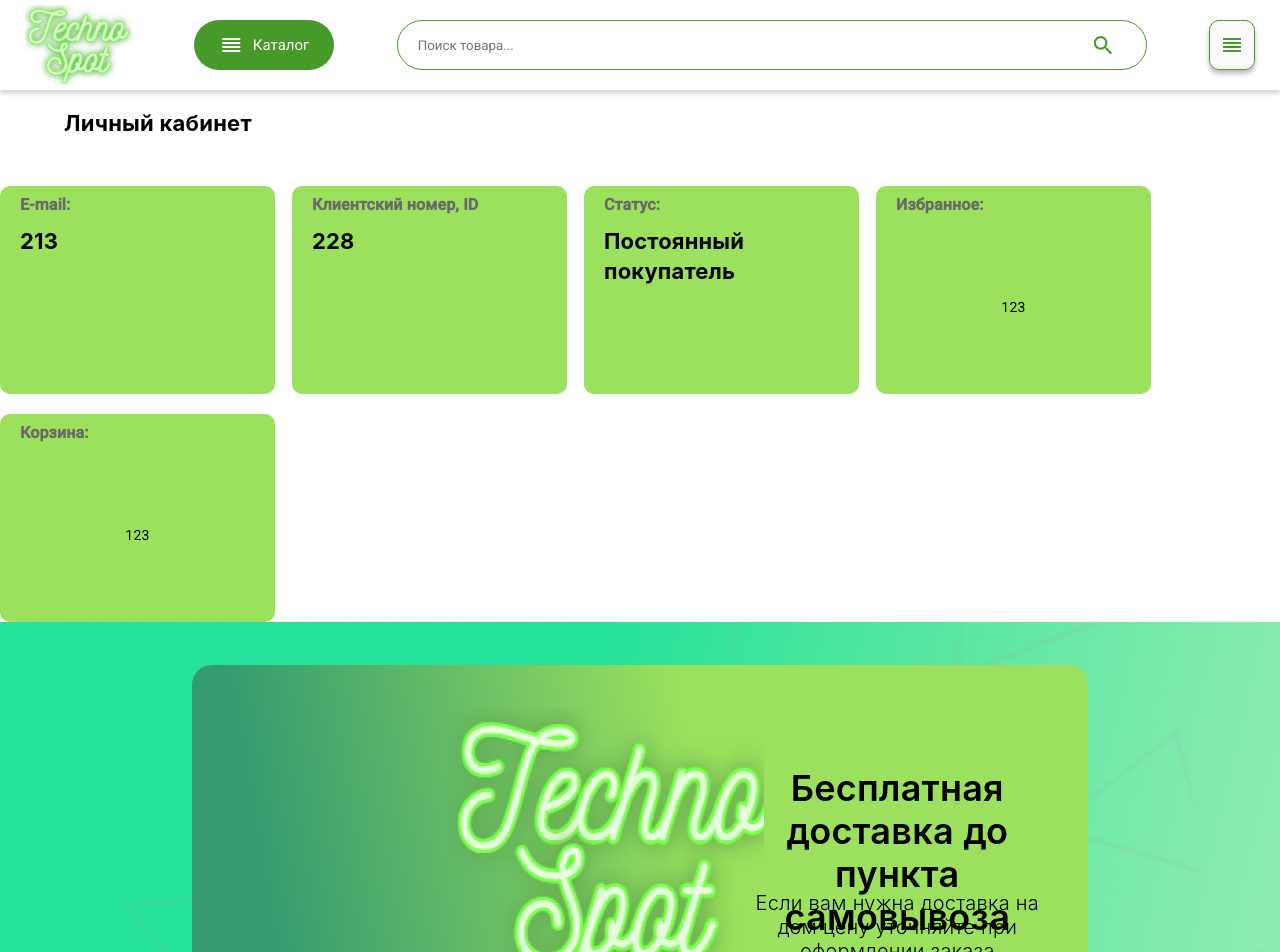
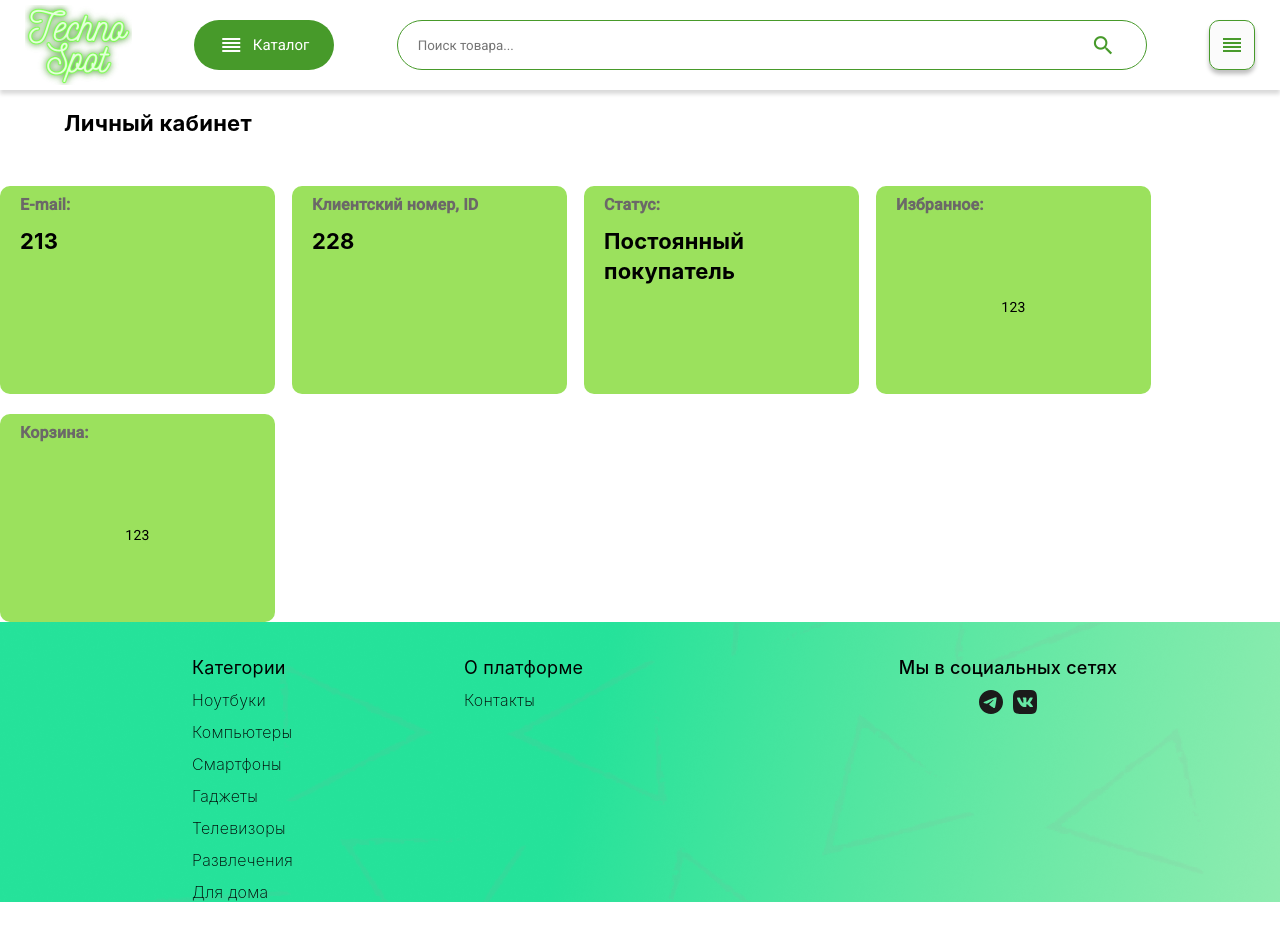
Before and after one commit to evg3noff/diplom, an Angular app: page /personal-member in a window 1280 px wide. Shown: the top 952 px of the page. After the commit the page ends 903 px from the top, so only its background shows below. Built offline with nearby package versions, Linux system fonts and the light colour scheme.

Commit message:
last commit 12052023

```diff
--- a/src/app/components/footer/footer.component.scss
+++ b/src/app/components/footer/footer.component.scss
@@ -1,6 +1,5 @@
 .end {
     width: 100%;
-    height: 684px;
     background-image: url(/assets/end.png);
 }
 .container_footer{
@@ -9,6 +8,10 @@
     flex-direction: column;
     width: 85%;
     height: 100%;
+
+    @media (max-width: 1555px) {
+        width: 100%;
+    }
 }
 .end_container{
     margin-top: 43px;
@@ -16,6 +19,10 @@
     height: 360px;
     background: linear-gradient(260.62deg, #9BE15D 42.91%, #349A70 90.8%);
     border-radius: 20px;
+
+    @media (max-width: 1555px) {
+        display: none;
+    }
 }
 .container_footer2{
     margin-top: 43px;
@@ -38,7 +45,6 @@
 .container_footer4{
     display: flex;
     width: 100%;
-    height: 240px;
     align-content: center;
 }
 .container_footer5{
@@ -59,7 +65,6 @@
 .container_footer7{
     display: flex;
     width: 100%;
-    height: 50%;
     align-content: center;
 }
 .container_footer8{
@@ -159,10 +164,7 @@
     margin-right: 50px;
 }
 .footer_txt3{
-    max-width: 171px;
-    max-height: 20px;
     width: 100%;
-    height: 100%;
     font-family: 'SF Pro Display';
     font-style: normal;
     font-weight: 400;
@@ -186,8 +188,6 @@
     cursor: pointer;
 }
 .footer_txt5{
-    max-width: 504px;
-    max-height: 20px;
     font-family: 'SF Pro Display';
     font-style: normal;
     font-weight: 500;
@@ -196,10 +196,13 @@
     text-align: center;
     color: #000;
     margin-top: 35px;
-    margin-left: 80px;
 }
 .footer_txtDLC{
     margin-left: 175px;
+
+    @media (max-width: 1555px) {
+        margin-left: 0px;
+    }
 }
 .icon1{
     width: 100%;
--- a/src/app/components/header/header.component.html
+++ b/src/app/components/header/header.component.html
@@ -1,5 +1,6 @@
 <div class="header-container">
-    <a class="logo-container center-container">
+    <a  routerLink="/"
+        class="logo-container center-container">
         <img src="/assets/Logo.png">
     </a>
     <div class="catalog-btn-container center-container">
@@ -18,7 +19,7 @@
     </div>
     <div class="menu-container center-container">
         <ul class="menu-wrap">
-            <li class="menu-item">
+            <li class="menu-item" routerLink="/auth">
                 <div class="menu-item-icon center-container">
                     <mat-icon aria-hidden="false" aria-label="Каталог" fontIcon="person" class="person"></mat-icon>
                 </div>
--- a/src/app/components/header/header.component.scss
+++ b/src/app/components/header/header.component.scss
@@ -92,6 +92,8 @@
 .menu-item-text {
     font-size: 12px;
     line-height: 12px;
+    text-decoration: none;
+    color: #479A2A;
 }
 
 .menu-icon {
--- a/src/app/components/main/main.component.scss
+++ b/src/app/components/main/main.component.scss
@@ -4,6 +4,10 @@
 }
 .bottom-banner {
     margin-top: 200px;
+
+    @media (max-width: 500px) {
+        display: none;
+    }
 }
 
 .sale{
@@ -40,3 +44,9 @@
         display: none;
     }
 }
+
+.sales-list {
+    @media (max-width: 500px) {
+        margin-bottom: 100px;
+    }
+}
--- a/src/app/components/promotion-banner/promotion-banner.component.scss
+++ b/src/app/components/promotion-banner/promotion-banner.component.scss
@@ -4,6 +4,11 @@
     max-width: 1443px;
     width: 85%;
     border-radius: 10px;
+
+    @media (max-width: 1000px) {
+        width: 100%;
+        max-width: none;
+    }
 }
 
 .promotion-wrap{
@@ -23,6 +28,10 @@
     display: flex;
     align-items: center;
     justify-content: center;
+
+    @media (max-width: 1250px) {
+        width: 100%;
+    }
 }
 .promotion-container3{
     position: relative;
@@ -31,6 +40,10 @@
     display: flex;
     align-items: center;
     justify-content: center;
+
+    @media (max-width: 1250px) {
+        display: none;
+    }
 }
 .promotion-txt{
     max-width: 549px;
@@ -46,6 +59,16 @@
     margin-top: 30px;
     line-height: normal;
     letter-spacing: 0;
+
+    @media (max-width: 1250px) {
+        max-width: none;
+        height: auto;
+        margin: 20px;
+    }
+
+    @media (max-width: 1000px) {
+        font-size: 27px;
+    }
 }
 .promotion-photo{
     position: absolute;
@@ -54,6 +77,10 @@
     height: 346px;
     margin-top: -175px;
     background-image: url(/assets/promotionPhone.png);
+
+    @media (max-width: 1250px) {
+        display: none;
+    }
 }
 .promotion-containerDLC{
     display: flex;
```
Also changed, not shown: src/app/components/footer/footer.component.html (+12 -15 lines), src/app/components/promotion-banner/promotion-banner.component.html (+9 -6 lines).
